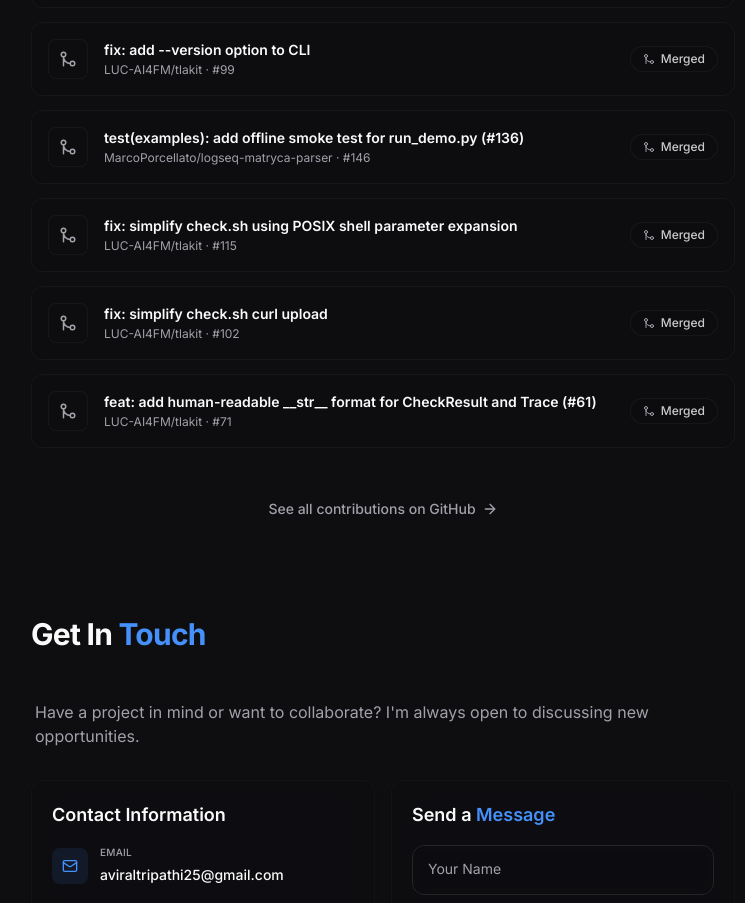
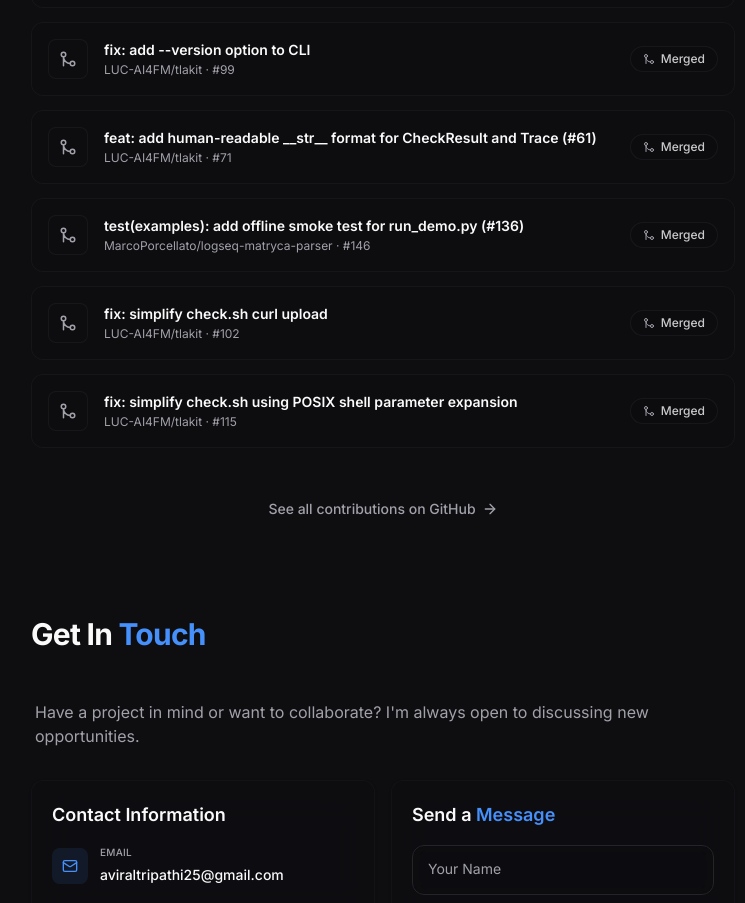
Before and after one commit to aviraltrip/portfolio, a React (Vite) app: page / in a window 1280 px wide. Shown: the part 2360-3263 px from the top of the page, without its empty margins (257-1002 px from the left). Built offline with nearby package versions, Linux system fonts and the light colour scheme; the HTML template or start-up script is replaced by a standard one.

Commit message:
Update contributions in OpenSourceSection: add new feature and remove outdated entries

```diff
--- a/src/components/OpenSourceSection.jsx
+++ b/src/components/OpenSourceSection.jsx
@@ -16,6 +16,13 @@ const contributions = [
     url: "https://github.com/LUC-AI4FM/tlakit/pull/99"
   },
   {
+    title: "feat: add human-readable __str__ format for CheckResult and Trace (#61)",
+    repo: "LUC-AI4FM/tlakit",
+    number: 71,
+    status: "merged",
+    url: "https://github.com/LUC-AI4FM/tlakit/pull/71"
+  },
+  {
     title: "test(examples): add offline smoke test for run_demo.py (#136)",
     repo: "MarcoPorcellato/logseq-matryca-parser",
     number: 146,
@@ -23,27 +30,18 @@ const contributions = [
     url: "https://github.com/MarcoPorcellato/logseq-matryca-parser/pull/146"
   },
   {
-    title: "fix: simplify check.sh using POSIX shell parameter expansion",
-    repo: "LUC-AI4FM/tlakit",
-    number: 115,
-    status: "merged",
-    url: "https://github.com/LUC-AI4FM/tlakit/pull/115"
-  },
-
-  {
     title: "fix: simplify check.sh curl upload",
     repo: "LUC-AI4FM/tlakit",
     number: 102,
     status: "merged",
     url: "https://github.com/LUC-AI4FM/tlakit/pull/102"
   },
-
   {
-    title: "feat: add human-readable __str__ format for CheckResult and Trace (#61)",
+    title: "fix: simplify check.sh using POSIX shell parameter expansion",
     repo: "LUC-AI4FM/tlakit",
-    number: 71,
+    number: 115,
     status: "merged",
-    url: "https://github.com/LUC-AI4FM/tlakit/pull/71"
+    url: "https://github.com/LUC-AI4FM/tlakit/pull/115"
   }
 ];
 
```
